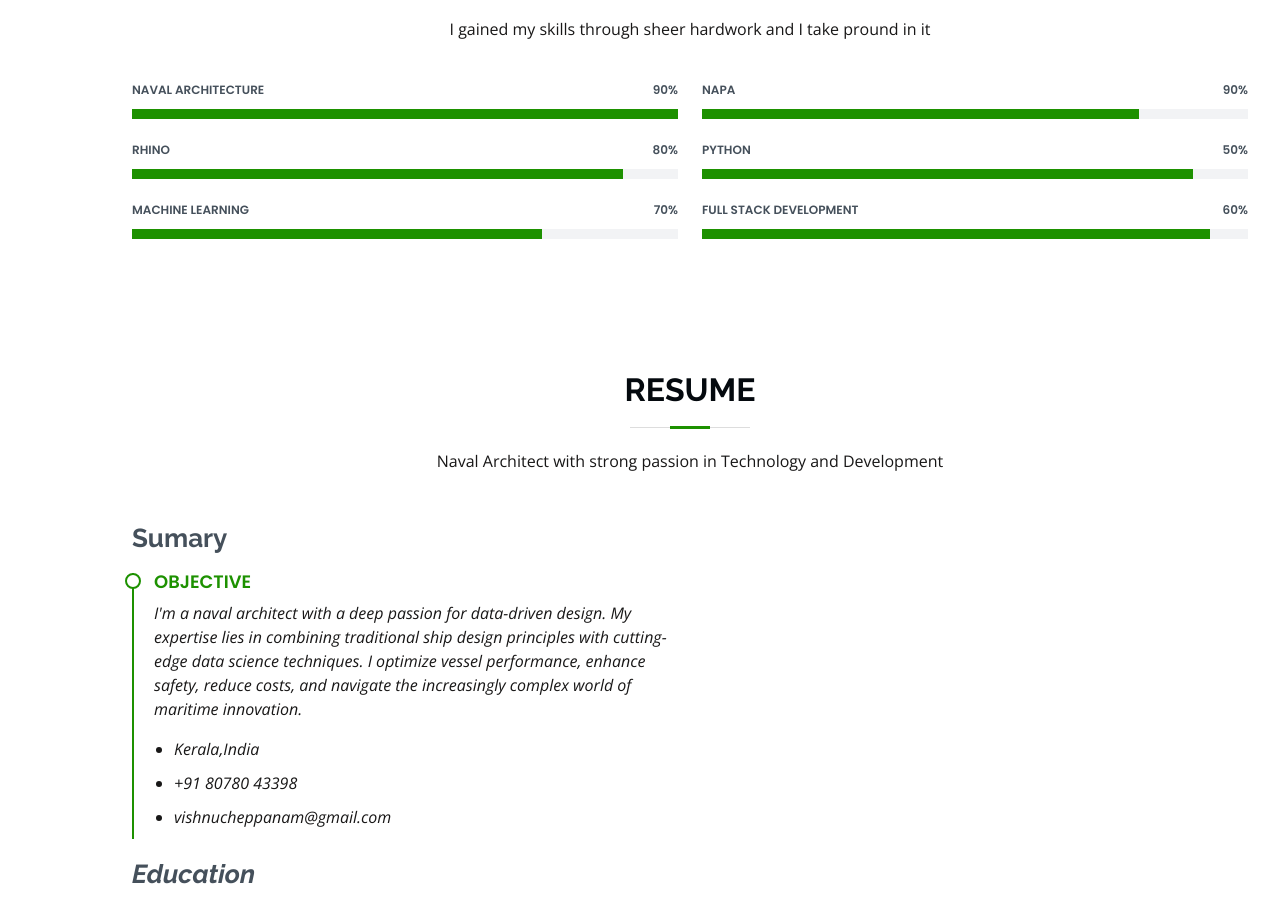
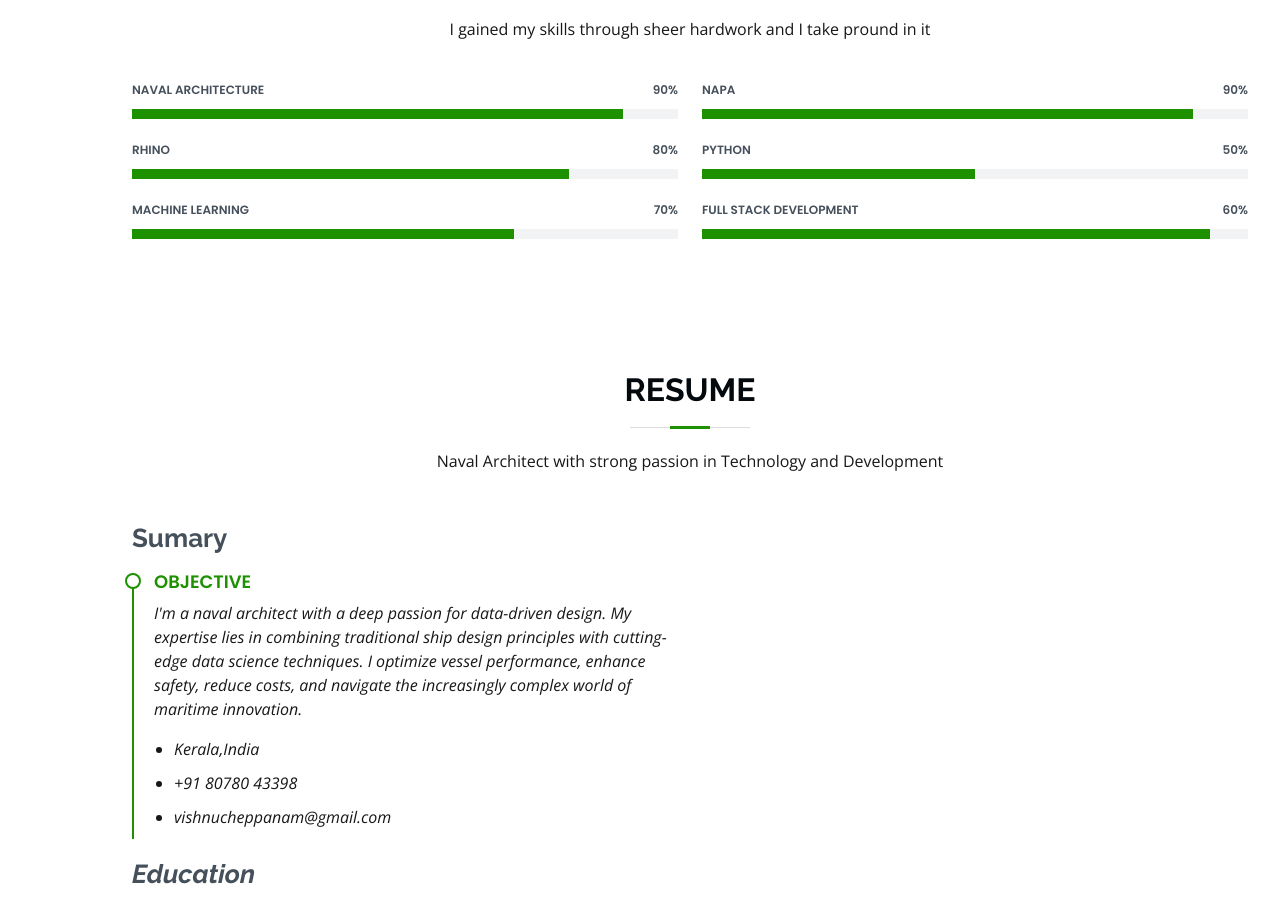
Before and after one commit to vishnuprksh/vishnuprksh, a plain HTML site: page index.html in a window 1280 px wide. Shown: the part 1481-2386 px from the top of the page. Drawn offline with nearby package versions, Linux system fonts and the light colour scheme.

Commit message:
progress bar value changed

```diff
--- a/index.html
+++ b/index.html
@@ -145,7 +145,7 @@
             <div class="progress">
               <span class="skill">Naval Architecture<i class="val">90%</i></span>
               <div class="progress-bar-wrap">
-                <div class="progress-bar" role="progressbar" aria-valuenow="100" aria-valuemin="0" aria-valuemax="100">
+                <div class="progress-bar" role="progressbar" aria-valuenow="90" aria-valuemin="0" aria-valuemax="100">
                 </div>
               </div>
             </div>
@@ -153,7 +153,7 @@
             <div class="progress">
               <span class="skill">Rhino<i class="val">80%</i></span>
               <div class="progress-bar-wrap">
-                <div class="progress-bar" role="progressbar" aria-valuenow="90" aria-valuemin="0" aria-valuemax="100">
+                <div class="progress-bar" role="progressbar" aria-valuenow="80" aria-valuemin="0" aria-valuemax="100">
                 </div>
               </div>
             </div>
@@ -161,7 +161,7 @@
             <div class="progress">
               <span class="skill">Machine Learning<i class="val">70%</i></span>
               <div class="progress-bar-wrap">
-                <div class="progress-bar" role="progressbar" aria-valuenow="75" aria-valuemin="0" aria-valuemax="100">
+                <div class="progress-bar" role="progressbar" aria-valuenow="70" aria-valuemin="0" aria-valuemax="100">
                 </div>
               </div>
             </div>
@@ -173,7 +173,7 @@
             <div class="progress">
               <span class="skill">NAPA<i class="val">90%</i></span>
               <div class="progress-bar-wrap">
-                <div class="progress-bar" role="progressbar" aria-valuenow="80" aria-valuemin="0" aria-valuemax="100">
+                <div class="progress-bar" role="progressbar" aria-valuenow="90" aria-valuemin="0" aria-valuemax="100">
                 </div>
               </div>
             </div>
@@ -181,7 +181,7 @@
             <div class="progress">
               <span class="skill">Python<i class="val">50%</i></span>
               <div class="progress-bar-wrap">
-                <div class="progress-bar" role="progressbar" aria-valuenow="90" aria-valuemin="0" aria-valuemax="100">
+                <div class="progress-bar" role="progressbar" aria-valuenow="50" aria-valuemin="0" aria-valuemax="100">
                 </div>
               </div>
             </div>
```
